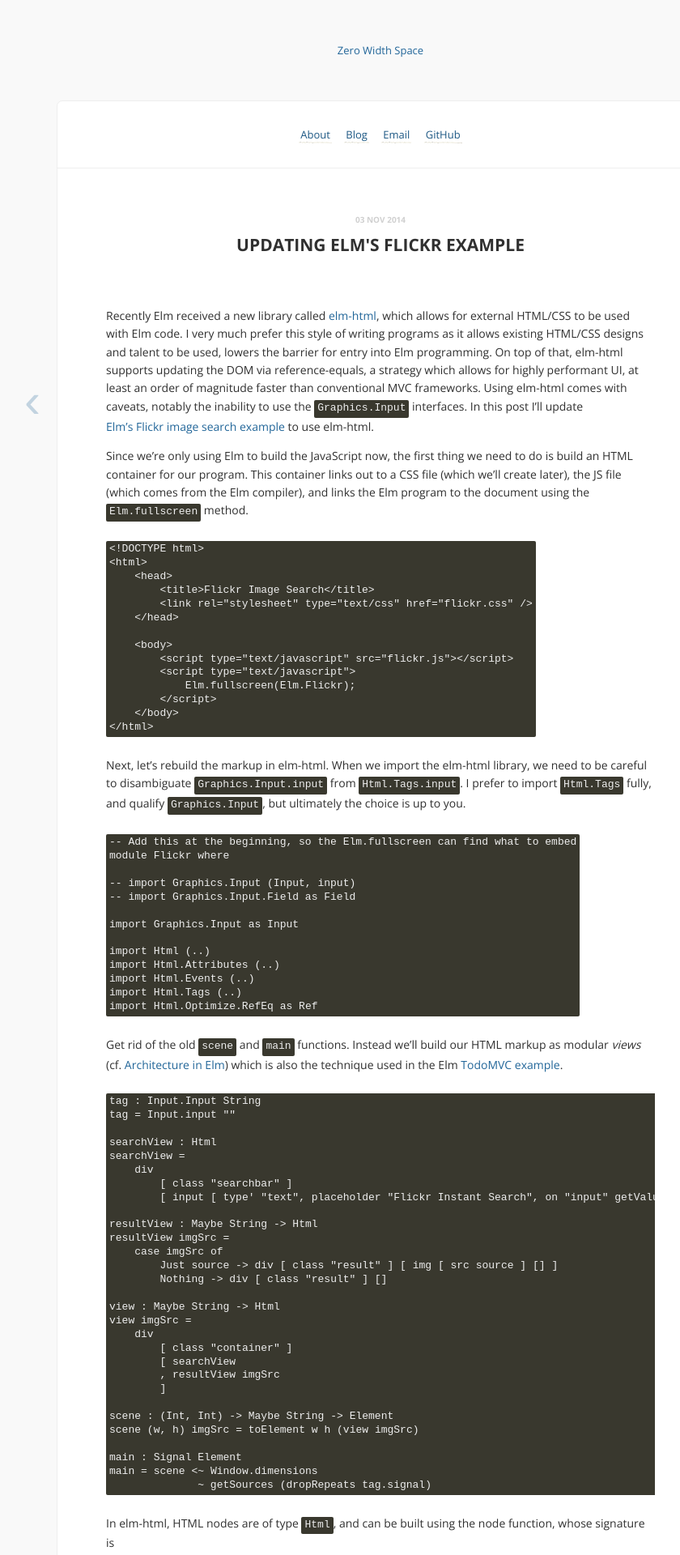
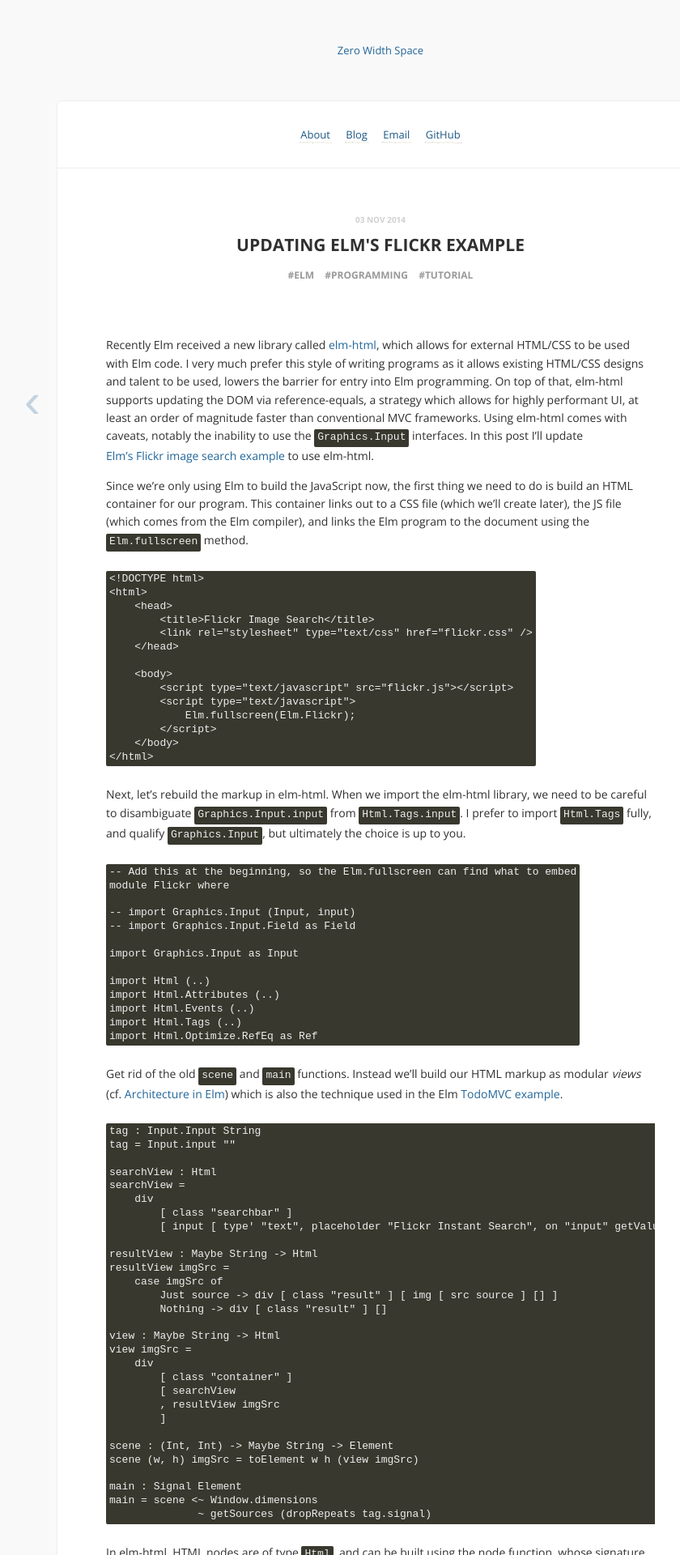
Before and after one commit to zerowidthspace/zerowidthspace.github.io, a Jekyll site: the page built from _posts/2014-11-03-updating-elms-flickr-example.md, in a window 1280 px wide. Shown: the top 1920 px of the page at 81% size, without its empty margins (170-1010 px from the left). Built offline with Jekyll 4.4.1, drawn with Linux system fonts in a browser that asks for light colours; Markdown is read by kramdown in place of the engine named in the settings; comment, search, counter and statistics services are not loaded.

Commit message:
Added tags to posts.

```diff
--- a/_config.yml
+++ b/_config.yml
@@ -19,7 +19,7 @@ links:
     url:          http://github.com/smiley325
     external:     true
 
-highlighter:      rouge
+highlighter:      pygments
 permalink:        pretty
 markdown:         redcarpet
 redcarpet:
--- a/_layouts/post.html
+++ b/_layouts/post.html
@@ -14,6 +14,11 @@
           <h1 class="upcase">
             <div class='date'>{{ page.date | date_to_string }}</div>
             {{ page.title }}
+            <ul class="tags">
+              {% for tag in page.tags %}
+                <li>&#35;{{ tag }}</li>
+              {% endfor %}
+            </ul>
           </h1>
           {{ content }}
           {% include signoff.html %}
--- a/_posts/2014-11-03-updating-elms-flickr-example.md
+++ b/_posts/2014-11-03-updating-elms-flickr-example.md
@@ -3,6 +3,10 @@ layout: post
 title: Updating Elm's Flickr Example
 date: 2014-11-03 15:00:00
 disqus: y
+tags:
+- elm
+- programming
+- tutorial
 ---
 
 Recently Elm received a new library called [elm-html](http://elm-lang.org/blog/Blazing-Fast-Html.elm), which allows for external HTML/CSS to be used with Elm code. I very much prefer this style of writing programs as it allows existing HTML/CSS designs and talent to be used, lowers the barrier for entry into Elm programming. On top of that, elm-html supports updating the DOM via reference-equals, a strategy which allows for highly performant UI, at least an order of magnitude faster than conventional MVC frameworks. Using elm-html comes with caveats, notably the inability to use the `Graphics.Input` interfaces. In this post I’ll update [Elm’s Flickr image search example](http://elm-lang.org/edit/examples/Intermediate/Flickr.elm) to use elm-html.
--- a/stylesheets/style.css
+++ b/stylesheets/style.css
@@ -255,6 +255,17 @@ section.post {
     section.post h1 .date {
       color: #d0d0d0;
       font-size: 10px; }
+    section.post h1 ul.tags {
+      padding: 0;
+      list-style: none;
+      font-size: 12px;
+      color: #999;
+      margin: 5px 0 0;
+    }
+    section.post h1 ul.tags li {
+      display: inline-block;
+      margin: 0 5px;
+    }
   section.post iframe {
     width: 100%; }
   section.post iframe, section.post img {
```
Also changed, not shown: _drafts/impressions-three-kingdoms-2010.md (added, +14 -0 lines), _posts/2011-08-10-faux-function-type-signatures-in-python.md (+3 -0 lines).
